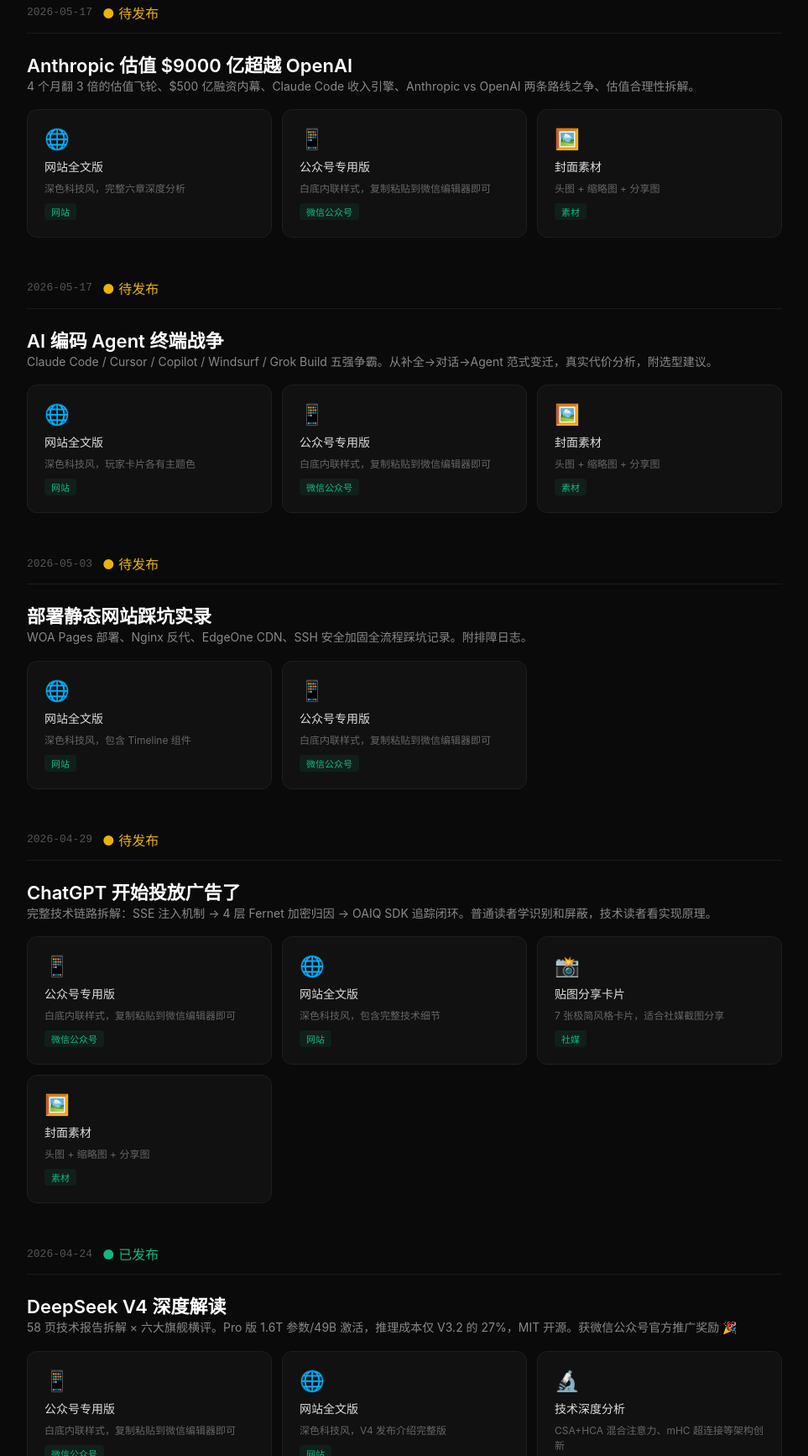
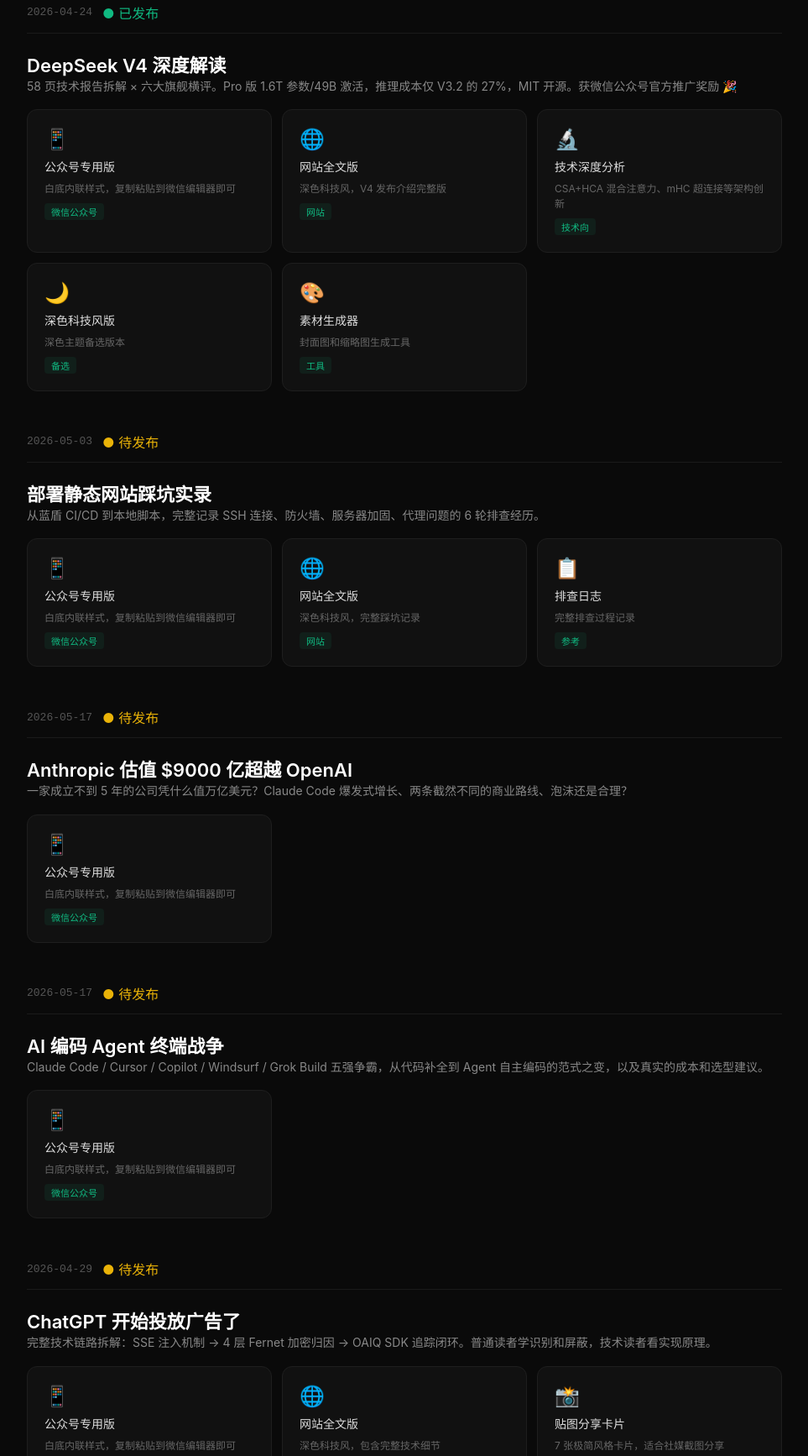
Before and after one commit to guangyang1206/ai-articles, a plain HTML site: page content/ai-articles-index.html in a window 1280 px wide. Shown: the part 244-1978 px from the top of the page at 84% size, without its empty margins (158-1121 px from the left). Drawn offline with Linux system fonts and the light colour scheme.

Commit message:
chore: 仓库重构与规范整理
全局变更:
- 统一所有选题到 content/ 目录下
- 迁移 deepseek-v4/ → content/2026-04-24_deepseek-v4-deep-dive/
- 更新 content/README.md 写作规范和索引
- 更新根 README.md 统一文章列表
- 更新 ai-articles-index.html 包含全部5篇文章
- 统一所有 README.md 的元数据格式（新增专题字段）
- 补充 #4 #5 的 prompts/ 和 assets/ 目录

新增:
- scripts/new-topic.sh — 选题脚手架生成器
- scripts/update-index.sh — 索引更新脚本

```diff
--- a/content/ai-articles-index.html
+++ b/content/ai-articles-index.html
@@ -153,126 +153,6 @@
       <p class="subtitle">分享有用的 AI 知识，真诚、不装、有点幽默</p>
     </header>
 
-    <!-- Topic 5: Anthropic 估值 -->
-    <section class="topic-section">
-      <div class="topic-header">
-        <span class="topic-date">2026-05-17</span>
-        <span class="status-draft">● 待发布</span>
-      </div>
-      <h2 class="topic-title">Anthropic 估值 $9000 亿超越 OpenAI</h2>
-      <p class="topic-desc">4 个月翻 3 倍的估值飞轮、$500 亿融资内幕、Claude Code 收入引擎、Anthropic vs OpenAI 两条路线之争、估值合理性拆解。</p>
-      <div class="files-grid">
-        <a class="file-card" href="anthropic-valuation/article-full.html">
-          <span class="icon">🌐</span>
-          <span class="name">网站全文版</span>
-          <span class="desc">深色科技风，完整六章深度分析</span>
-          <span class="tag">网站</span>
-        </a>
-        <a class="file-card" href="anthropic-valuation/wechat-article-mp.html">
-          <span class="icon">📱</span>
-          <span class="name">公众号专用版</span>
-          <span class="desc">白底内联样式，复制粘贴到微信编辑器即可</span>
-          <span class="tag">微信公众号</span>
-        </a>
-        <a class="file-card" href="anthropic-valuation/cover-assets.html">
-          <span class="icon">🖼️</span>
-          <span class="name">封面素材</span>
-          <span class="desc">头图 + 缩略图 + 分享图</span>
-          <span class="tag">素材</span>
-        </a>
-      </div>
-    </section>
-
-    <!-- Topic 4: AI 编码 Agent 终端战争 -->
-    <section class="topic-section">
-      <div class="topic-header">
-        <span class="topic-date">2026-05-17</span>
-        <span class="status-draft">● 待发布</span>
-      </div>
-      <h2 class="topic-title">AI 编码 Agent 终端战争</h2>
-      <p class="topic-desc">Claude Code / Cursor / Copilot / Windsurf / Grok Build 五强争霸。从补全→对话→Agent 范式变迁，真实代价分析，附选型建议。</p>
-      <div class="files-grid">
-        <a class="file-card" href="ai-coding-agent/article-full.html">
-          <span class="icon">🌐</span>
-          <span class="name">网站全文版</span>
-          <span class="desc">深色科技风，玩家卡片各有主题色</span>
-          <span class="tag">网站</span>
-        </a>
-        <a class="file-card" href="ai-coding-agent/wechat-article-mp.html">
-          <span class="icon">📱</span>
-          <span class="name">公众号专用版</span>
-          <span class="desc">白底内联样式，复制粘贴到微信编辑器即可</span>
-          <span class="tag">微信公众号</span>
-        </a>
-        <a class="file-card" href="ai-coding-agent/cover-assets.html">
-          <span class="icon">🖼️</span>
-          <span class="name">封面素材</span>
-          <span class="desc">头图 + 缩略图 + 分享图</span>
-          <span class="tag">素材</span>
-        </a>
-      </div>
-    </section>
-
-    <!-- Topic 3: 部署踩坑 -->
-    <section class="topic-section">
-      <div class="topic-header">
-        <span class="topic-date">2026-05-03</span>
-        <span class="status-draft">● 待发布</span>
-      </div>
-      <h2 class="topic-title">部署静态网站踩坑实录</h2>
-      <p class="topic-desc">WOA Pages 部署、Nginx 反代、EdgeOne CDN、SSH 安全加固全流程踩坑记录。附排障日志。</p>
-      <div class="files-grid">
-        <a class="file-card" href="deploy-lessons/article-full.html">
-          <span class="icon">🌐</span>
-          <span class="name">网站全文版</span>
-          <span class="desc">深色科技风，包含 Timeline 组件</span>
-          <span class="tag">网站</span>
-        </a>
-        <a class="file-card" href="deploy-lessons/wechat-article-mp.html">
-          <span class="icon">📱</span>
-          <span class="name">公众号专用版</span>
-          <span class="desc">白底内联样式，复制粘贴到微信编辑器即可</span>
-          <span class="tag">微信公众号</span>
-        </a>
-      </div>
-    </section>
-
-    <!-- Topic 2: ChatGPT Ads -->
-    <section class="topic-section">
-      <div class="topic-header">
-        <span class="topic-date">2026-04-29</span>
-        <span class="status-draft">● 待发布</span>
-      </div>
-      <h2 class="topic-title">ChatGPT 开始投放广告了</h2>
-      <p class="topic-desc">完整技术链路拆解：SSE 注入机制 → 4 层 Fernet 加密归因 → OAIQ SDK 追踪闭环。普通读者学识别和屏蔽，技术读者看实现原理。</p>
-      <div class="files-grid">
-        <a class="file-card" href="chatgpt-ads/wechat-article-mp.html">
-          <span class="icon">📱</span>
-          <span class="name">公众号专用版</span>
-          <span class="desc">白底内联样式，复制粘贴到微信编辑器即可</span>
-          <span class="tag">微信公众号</span>
-        </a>
-        <a class="file-card" href="chatgpt-ads/article-full.html">
-          <span class="icon">🌐</span>
-          <span class="name">网站全文版</span>
-          <span class="desc">深色科技风，包含完整技术细节</span>
-          <span class="tag">网站</span>
-        </a>
-        <a class="file-card" href="chatgpt-ads/share-cards.html">
-          <span class="icon">📸</span>
-          <span class="name">贴图分享卡片</span>
-          <span class="desc">7 张极简风格卡片，适合社媒截图分享</span>
-          <span class="tag">社媒</span>
-        </a>
-        <a class="file-card" href="chatgpt-ads/cover-assets.html">
-          <span class="icon">🖼️</span>
-          <span class="name">封面素材</span>
-          <span class="desc">头图 + 缩略图 + 分享图</span>
-          <span class="tag">素材</span>
-        </a>
-      </div>
-    </section>
-
     <!-- Topic 1: DeepSeek V4 -->
     <section class="topic-section">
       <div class="topic-header">
@@ -282,31 +162,31 @@
       <h2 class="topic-title">DeepSeek V4 深度解读</h2>
       <p class="topic-desc">58 页技术报告拆解 × 六大旗舰横评。Pro 版 1.6T 参数/49B 激活，推理成本仅 V3.2 的 27%，MIT 开源。获微信公众号官方推广奖励 🎉</p>
       <div class="files-grid">
-        <a class="file-card" href="deepseek-v4/wechat-article-mp.html">
+        <a class="file-card" href="2026-04-24_deepseek-v4-deep-dive/wechat-article-mp.html">
           <span class="icon">📱</span>
           <span class="name">公众号专用版</span>
           <span class="desc">白底内联样式，复制粘贴到微信编辑器即可</span>
           <span class="tag">微信公众号</span>
         </a>
-        <a class="file-card" href="deepseek-v4/deepseek-v4-article.html">
+        <a class="file-card" href="2026-04-24_deepseek-v4-deep-dive/deepseek-v4-article.html">
           <span class="icon">🌐</span>
           <span class="name">网站全文版</span>
           <span class="desc">深色科技风，V4 发布介绍完整版</span>
           <span class="tag">网站</span>
         </a>
-        <a class="file-card" href="deepseek-v4/deepseek-v4-analysis.html">
+        <a class="file-card" href="2026-04-24_deepseek-v4-deep-dive/deepseek-v4-analysis.html">
           <span class="icon">🔬</span>
           <span class="name">技术深度分析</span>
           <span class="desc">CSA+HCA 混合注意力、mHC 超连接等架构创新</span>
           <span class="tag">技术向</span>
         </a>
-        <a class="file-card" href="deepseek-v4/wechat-article.html">
+        <a class="file-card" href="2026-04-24_deepseek-v4-deep-dive/wechat-article.html">
           <span class="icon">🌙</span>
           <span class="name">深色科技风版</span>
           <span class="desc">深色主题备选版本</span>
           <span class="tag">备选</span>
         </a>
-        <a class="file-card" href="deepseek-v4/assets-generator.html">
+        <a class="file-card" href="2026-04-24_deepseek-v4-deep-dive/assets-generator.html">
           <span class="icon">🎨</span>
           <span class="name">素材生成器</span>
           <span class="desc">封面图和缩略图生成工具</span>
@@ -315,8 +195,110 @@
       </div>
     </section>
 
+    <!-- Topic 3: 部署静态网站踩坑 -->
+    <section class="topic-section">
+      <div class="topic-header">
+        <span class="topic-date">2026-05-03</span>
+        <span class="status-draft">● 待发布</span>
+      </div>
+      <h2 class="topic-title">部署静态网站踩坑实录</h2>
+      <p class="topic-desc">从蓝盾 CI/CD 到本地脚本，完整记录 SSH 连接、防火墙、服务器加固、代理问题的 6 轮排查经历。</p>
+      <div class="files-grid">
+        <a class="file-card" href="2026-05-03_deploy-static-site-lessons/wechat-article-mp.html">
+          <span class="icon">📱</span>
+          <span class="name">公众号专用版</span>
+          <span class="desc">白底内联样式，复制粘贴到微信编辑器即可</span>
+          <span class="tag">微信公众号</span>
+        </a>
+        <a class="file-card" href="2026-05-03_deploy-static-site-lessons/article-full.html">
+          <span class="icon">🌐</span>
+          <span class="name">网站全文版</span>
+          <span class="desc">深色科技风，完整踩坑记录</span>
+          <span class="tag">网站</span>
+        </a>
+        <a class="file-card" href="2026-05-03_deploy-static-site-lessons/troubleshooting-log.md">
+          <span class="icon">📋</span>
+          <span class="name">排查日志</span>
+          <span class="desc">完整排查过程记录</span>
+          <span class="tag">参考</span>
+        </a>
+      </div>
+    </section>
+
+    <!-- Topic 4: Anthropic 估值 -->
+    <section class="topic-section">
+      <div class="topic-header">
+        <span class="topic-date">2026-05-17</span>
+        <span class="status-draft">● 待发布</span>
+      </div>
+      <h2 class="topic-title">Anthropic 估值 $9000 亿超越 OpenAI</h2>
+      <p class="topic-desc">一家成立不到 5 年的公司凭什么值万亿美元？Claude Code 爆发式增长、两条截然不同的商业路线、泡沫还是合理？</p>
+      <div class="files-grid">
+        <a class="file-card" href="2026-05-17_anthropic-900b-valuation/wechat-article-mp.html">
+          <span class="icon">📱</span>
+          <span class="name">公众号专用版</span>
+          <span class="desc">白底内联样式，复制粘贴到微信编辑器即可</span>
+          <span class="tag">微信公众号</span>
+        </a>
+      </div>
+    </section>
+
+    <!-- Topic 5: AI 编码 Agent 终端战争 -->
+    <section class="topic-section">
+      <div class="topic-header">
+        <span class="topic-date">2026-05-17</span>
+        <span class="status-draft">● 待发布</span>
+      </div>
+      <h2 class="topic-title">AI 编码 Agent 终端战争</h2>
+      <p class="topic-desc">Claude Code / Cursor / Copilot / Windsurf / Grok Build 五强争霸，从代码补全到 Agent 自主编码的范式之变，以及真实的成本和选型建议。</p>
+      <div class="files-grid">
+        <a class="file-card" href="2026-05-17_ai-coding-agent-war/wechat-article-mp.html">
+          <span class="icon">📱</span>
+          <span class="name">公众号专用版</span>
+          <span class="desc">白底内联样式，复制粘贴到微信编辑器即可</span>
+          <span class="tag">微信公众号</span>
+        </a>
+      </div>
+    </section>
+
+    <!-- Topic 2: ChatGPT 广告 -->
+    <section class="topic-section">
+      <div class="topic-header">
+        <span class="topic-date">2026-04-29</span>
+        <span class="status-draft">● 待发布</span>
+      </div>
+      <h2 class="topic-title">ChatGPT 开始投放广告了</h2>
+      <p class="topic-desc">完整技术链路拆解：SSE 注入机制 → 4 层 Fernet 加密归因 → OAIQ SDK 追踪闭环。普通读者学识别和屏蔽，技术读者看实现原理。</p>
+      <div class="files-grid">
+        <a class="file-card" href="2026-04-29_chatgpt-ads-breakdown/wechat-article-mp.html">
+          <span class="icon">📱</span>
+          <span class="name">公众号专用版</span>
+          <span class="desc">白底内联样式，复制粘贴到微信编辑器即可</span>
+          <span class="tag">微信公众号</span>
+        </a>
+        <a class="file-card" href="2026-04-29_chatgpt-ads-breakdown/article-full.html">
+          <span class="icon">🌐</span>
+          <span class="name">网站全文版</span>
+          <span class="desc">深色科技风，包含完整技术细节</span>
+          <span class="tag">网站</span>
+        </a>
+        <a class="file-card" href="2026-04-29_chatgpt-ads-breakdown/share-cards.html">
+          <span class="icon">📸</span>
+          <span class="name">贴图分享卡片</span>
+          <span class="desc">7 张极简风格卡片，适合社媒截图分享</span>
+          <span class="tag">社媒</span>
+        </a>
+        <a class="file-card" href="2026-04-29_chatgpt-ads-breakdown/cover-assets.html">
+          <span class="icon">🖼️</span>
+          <span class="name">封面素材</span>
+          <span class="desc">头图 + 缩略图 + 分享图</span>
+          <span class="tag">素材</span>
+        </a>
+      </div>
+    </section>
+
     <footer>
-      <p>© 2026 Yeran · <a href="https://yeranyang.pages.woa.com/">← 返回主页</a></p>
+      <p>© 2026 Guang Yang · <a href="https://yeranyang.pages.woa.com/">← 返回主页</a></p>
     </footer>
   </div>
 </body>
```
Also changed, not shown: README.md, content/2026-04-24_deepseek-v4-deep-dive/assets-generator.html (renamed from deepseek-v4/assets-generator.html), content/2026-04-24_deepseek-v4-deep-dive/deepseek-v4-analysis.html (renamed from deepseek-v4/deepseek-v4-analysis.html), content/2026-04-24_deepseek-v4-deep-dive/deepseek-v4-article.html (renamed from deepseek-v4/deepseek-v4-article.html), content/2026-04-24_deepseek-v4-deep-dive/wechat-article-mp.html (renamed from deepseek-v4/wechat-article-mp.html), content/2026-04-24_deepseek-v4-deep-dive/wechat-article.html (renamed from deepseek-v4/wechat-article.html), content/2026-05-17_ai-coding-agent-war/README.md, content/2026-05-17_anthropic-900b-valuation/README.md, content/README.md, 3 other files.
